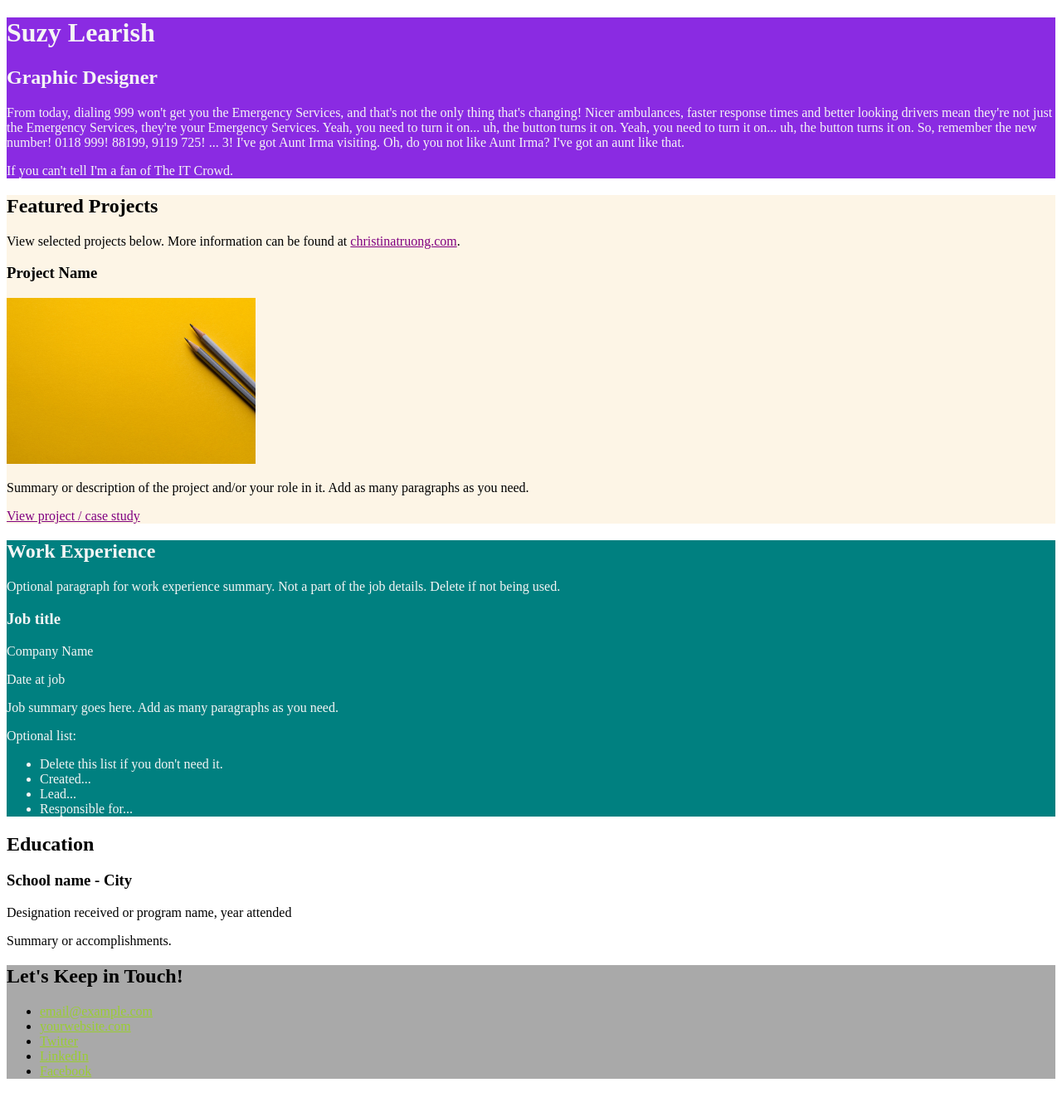
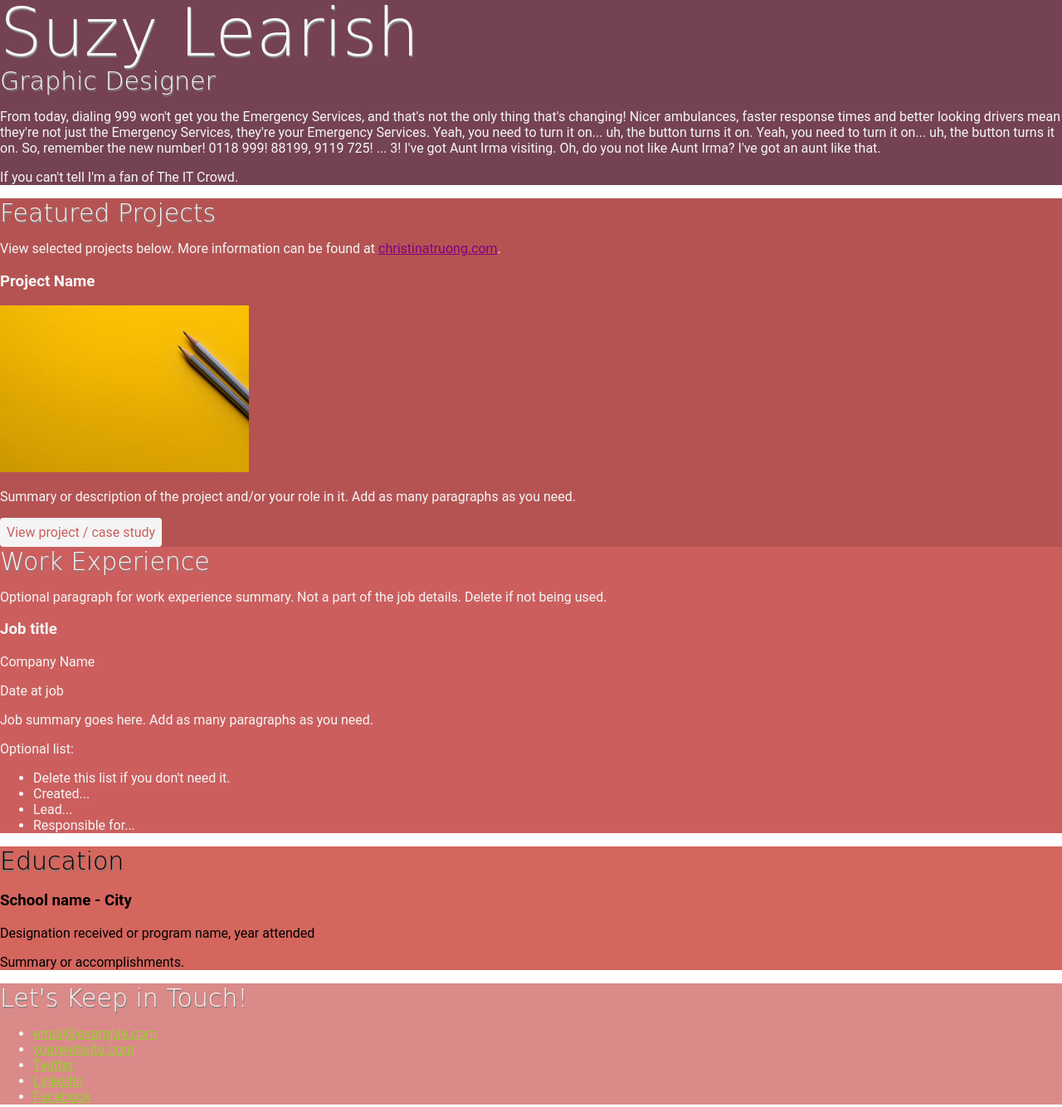
Before and after one commit to suzylearish/ResumeAssignment, a plain HTML site: page ResumeAssignment/css-portfolio/index.html.html in a window 1280 px wide. Shown: the whole page at 83% size. Drawn offline with Linux system fonts and the light colour scheme.

Commit message:
Add files via upload

```diff
--- a/ResumeAssignment/css-portfolio/css/styles.css
+++ b/ResumeAssignment/css-portfolio/css/styles.css
@@ -1,7 +1,17 @@
 /* Global styles
 --------------------------------------------*/
+ html {
+  box-sizing: border-box;
+}
+*, *:before, *:after {
+  box-sizing: inherit;
+}
+
 body {
     color: 343434;
+	margin: 0;
+	padding: 0;
+	font-family: 'Roboto', sans-serif;
 }
 img {
     width: 300px;
@@ -12,11 +22,33 @@ a {
 a:hover {
     text-decoration: none;
 }
+h1 {
+	text-shadow: 2px 2px gray;
+	font-size: 80px;
+	line-height: 1;
+	text-align: left;
+}
+h2 {
+	font-size: 30px;
+	text-align: left;
+}
+h1, h2 {
+	text-shadow: 1px 2px gray;
+	font-family: 'Sriracha', cursive;
+	font-weight: 100;
+	margin: 0;
+}
+.content-wrap {
+	width: 800px;
+	margin:0 auto;
+	padding: 60px 0;
+
+}
 
 /* Profile
 --------------------------------------------*/
 header {
-    background: blueviolet;
+    background: #744253;
     color: whitesmoke;
 }
 
@@ -24,39 +56,55 @@ header {
 /* Projects
 --------------------------------------------*/
 .projects {
-    background: oldlace;
+    background: #B55353;
+	color: whitesmoke;
 }
 .projects a {
     color: purple;
 }
-}
 .projects .btn {
-    color: beige;
-    background: darkblue;
+    color: #CC5E5E;
+    background: whitesmoke;
     text-decoration: none;
     padding: 8px;
     border-radius: 4px;
+	display: inline-block;
 }
 .projects .btn:hover {
     background: rgba(52,52,52,80%); /*last value is opacity percentage*/
 }
-
+.project-item {
+	overflow: hidden;
+	border-bottom: 1px dashed whitesmoke;
+	padding: 25px 0;
+}
+.project-item img{
+	float: left;
+	margin-right: 20px;
+}
+.project-item h3{
+	margin-top: 0;
+}
 
 /* Work Experience
 --------------------------------------------*/
 .work-experience {
-    background: teal;
+    background: #CC5E5E;
     color: whitesmoke;
 }
 
 
 /* Education
 --------------------------------------------*/
-
+.education {
+	background: #D4665E;
+	coor: whitesmoke;
+}
 
 
 /* Contact Info
 --------------------------------------------*/
 footer {
-    background: darkgray;
+    background: #DB8A8A;
+	color: whitesmoke;
 }
```
